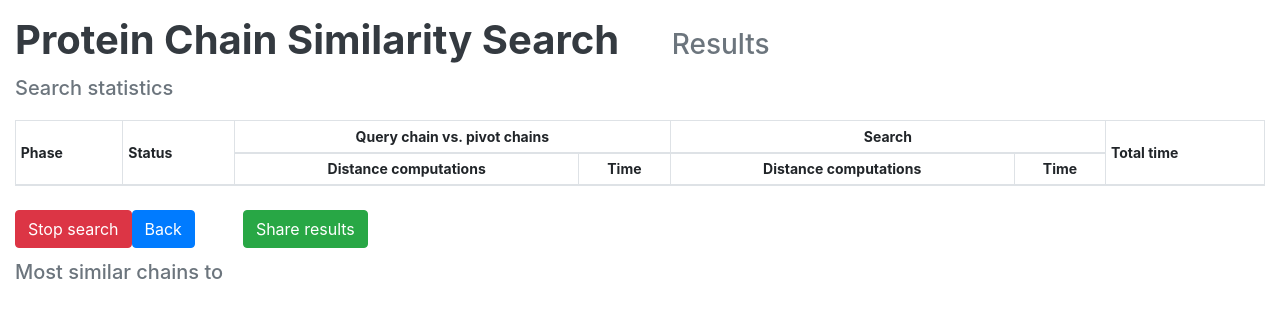
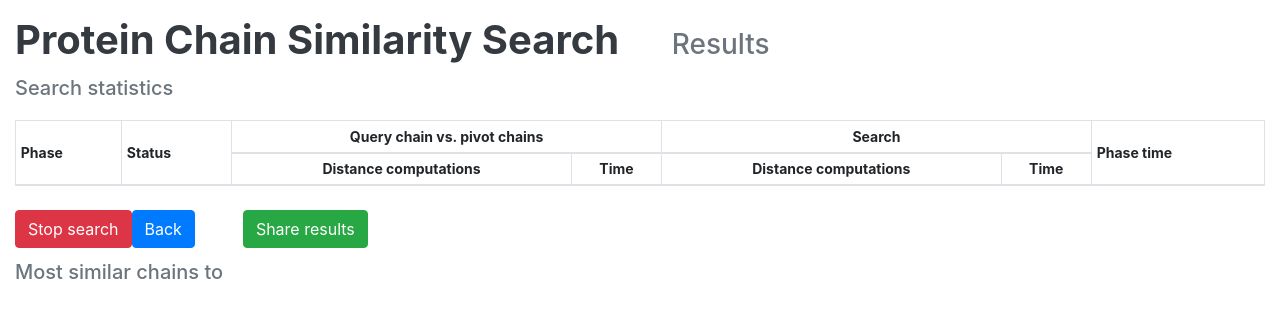
Before and after one commit to JakubOrsula/ProteinSearch, a Flask app: template app/templates/results.html in a window 1280 px wide. Shown: the top 318 px of the page. Run offline with Flask 2, Linux system fonts and the light colour scheme; the template is opened without the code that fills it, so the values that code supplies are empty; some libraries are stand-ins or nearby versions.

Commit message:
Add search and total time

```diff
--- a/app/static/main.js
+++ b/app/static/main.js
@@ -263,6 +263,7 @@ function init_results() {
 
         if (data['status'] === 'FINISHED') {
             $save_query.toggle(true);
+            $('#total_time').html(`Total time: ${format_time(data['total_time'])}`);
             $('.dataTables_empty').html('No similar protein chains found in the database.')
         } else if (data['status'] === 'ABORTED') {
             let $running = $('#running');
@@ -285,6 +286,8 @@ function init_results() {
                     search_part = `${stats['searchDistCountTotal']} (computed:
                                             ${stats['searchDistCountTotal'] - stats['searchDistCountCached']},
                                             cached: ${stats['searchDistCountCached']})`;
+
+                    $('#search_time').html(`Search time: ${format_time(data['search_time'])}`);
                 }
 
                 row_data.push('<i class="bi bi-check"></i>',
--- a/app/templates/results.html
+++ b/app/templates/results.html
@@ -60,7 +60,7 @@
                     <th rowspan="2" class="align-middle">Status</th>
                     <th colspan="2" class="text-center">Query chain vs. pivot chains</th>
                     <th colspan="2" class="text-center">Search</th>
-                    <th rowspan="2" class="align-middle">Total time</th>
+                    <th rowspan="2" class="align-middle">Phase time</th>
                 </tr>
                 <tr>
                     <th class="text-center">Distance computations</th>
@@ -72,9 +72,9 @@
             </table>
         </div>
     </div>
-    {% if not saved %}
-        <div class="row mt-2">
-            <div class="col-12 pb-2 pb-sm-0 form-inline">
+    <div class="row mt-2" style="max-width: 1300px">
+        <div class="col-12 pb-2 pb-sm-0 form-inline">
+            {% if not saved %}
                 <div class="form-group">
                     <button class="btn btn-danger" id="stop_search">Stop search</button>
                 </div>
@@ -86,15 +86,17 @@
                             id="save_query">Share results
                     </button>
                 </div>
+            {% else %}
+                <a href="/" class="btn btn-primary">Try new search</a>
+            {% endif %}
+            <div class="ml-auto">
+                <b id="search_time"></b>
+            </div>
+            <div class="ml-3 text-right" style="width: 200px">
+                <b id="total_time"></b>
             </div>
         </div>
-    {% else %}
-        <div class="row mt-2">
-            <div class="col-12 pb-2 pb-sm-0 form-inline">
-                <a href="/" class="btn btn-primary">Try new search</a>
-            </div>
-        </div>
-    {% endif %}
+    </div>
     <div class="row flex-fill">
         <div class="col d-flex flex-column">
             <div id="resize_wrapper">
```
Also changed, not shown: app/routes.py (+13 -0 lines).
